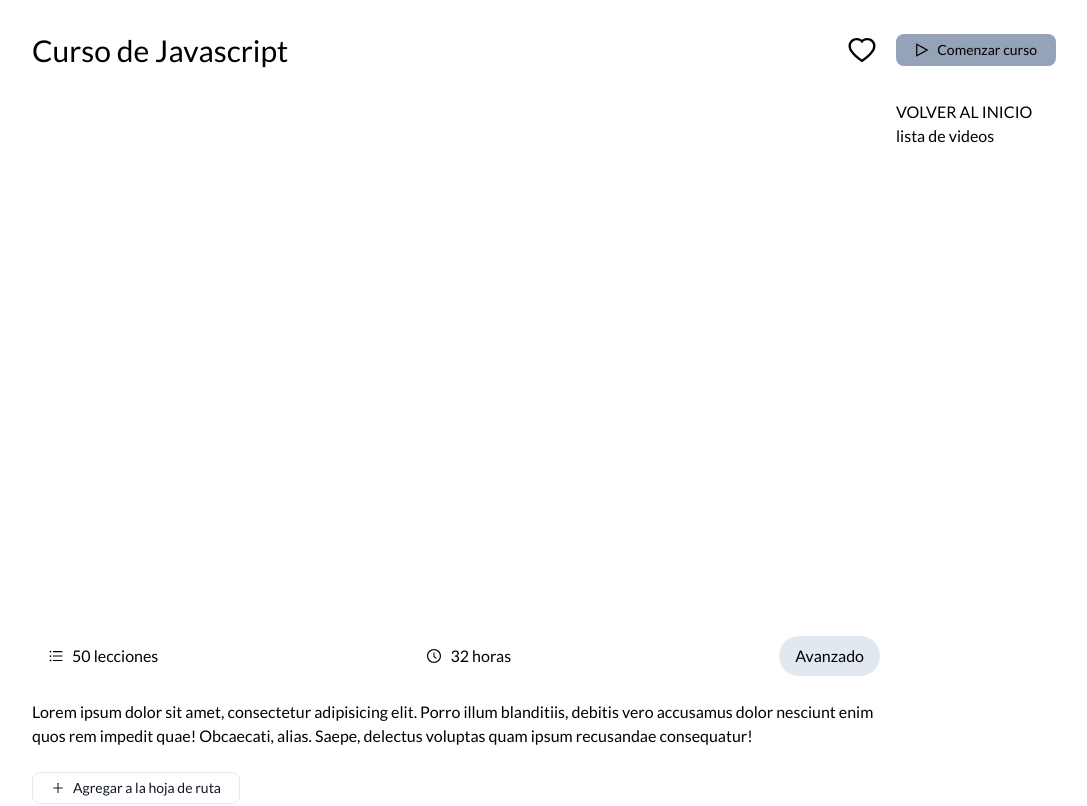
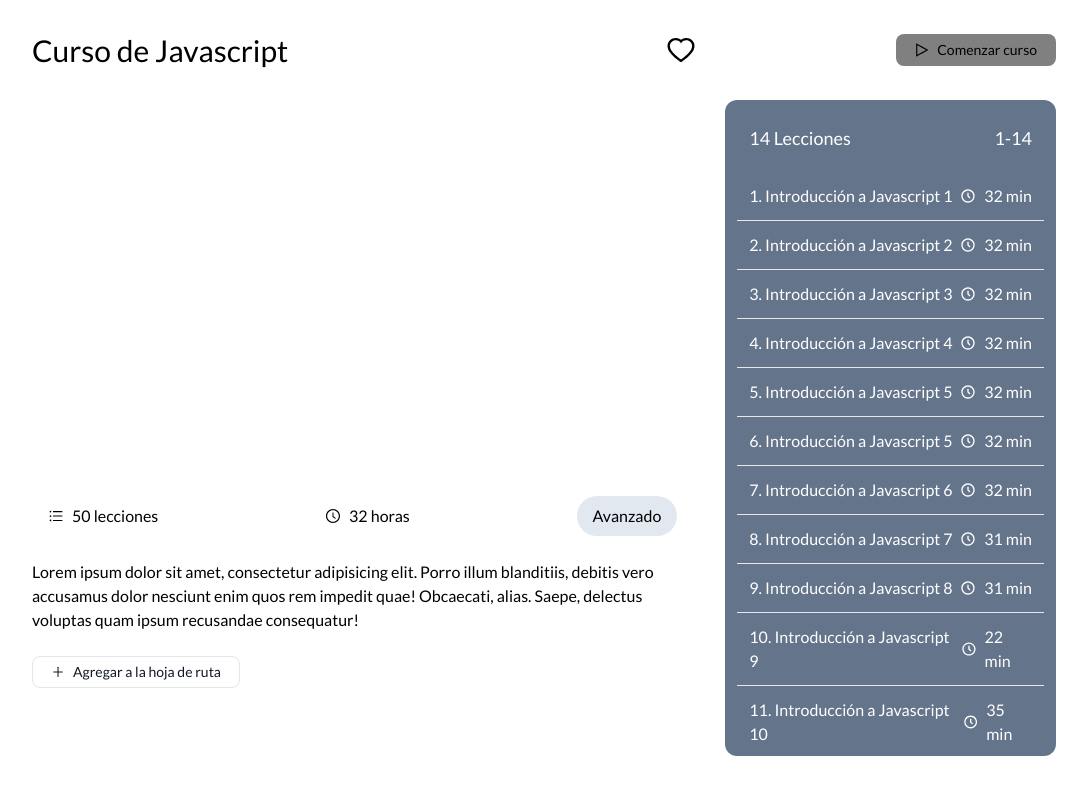
Before and after one commit to No-Country/s6-02-m-java-react, a React (Vite) app in the folder frontend/Pro-Grama/: page /curso in a window 1280 px wide. Shown: the whole page, without its empty margins (96-1183 px from the left). Built offline with nearby package versions, Linux system fonts and the light colour scheme; what tailwindcss-no-scrollbar would draw is missing.

Commit message:
mix description and listaVideo

```diff
--- a/frontend/Pro-Grama/src/pro-grama/components/curso/Description.jsx
+++ b/frontend/Pro-Grama/src/pro-grama/components/curso/Description.jsx
@@ -11,6 +11,7 @@
 import ReactPlayer from "react-player";
 import "./curso.css";
 import { Link } from "react-router-dom";
+import { ListaVideos } from "./ListaVideos";
 
 const courseJsData = {
   title: "Javascript",
@@ -31,11 +32,10 @@
 
   return (
     <>
-      {/* Texto Header  */}
-      <div className="flex items-center px-32 my-6 justify-between max-md:flex-col">
+      <div className="flex items-center max-md:px-8 px-32 my-6 justify-between max-md:flex-col">
         <div
-          className="flex justify-between items-center"
-          style={{ width: "54rem" }}
+          className="flex justify-between items-center  w-8/12 max-md:w-full "
+
         >
           <h2 className="text-3xl">{`Curso de ${courseJsData.title}`}</h2>
           <Button color="white" onClick={handleHearth}>
@@ -47,26 +47,29 @@
           </Button>
         </div>
         <div className="flex justify-end">
-          <Button className="h-8 text-black hover:bg-slate-300 bg-slate-400">
+          <Button
+            className="h-8 text-black hover:bg-slate-300  max-md:w-full max-md:mt-4"
+            style={{ backgroundColor: "grey" }}
+          >
             <GrPlay className="mr-2" />
             Comenzar curso
           </Button>
         </div>
       </div>
+      <div className="flex px-32 max-md:px-8 justify-between gap-8 max-lg:flex-wrap">
+        <div className="flex-col w-8/12 max-lg:w-full  ">
+          <div className="player-wrapper rounded-xl">
+            <ReactPlayer
+              url={courseJsData.video}
+              className="react-player rounded-xl"
+              controls
 
-      {/* Div del Player junto con el lado derecho */}
-      <div className="flex px-32">
-        <div className="flex-col">
-          <ReactPlayer
-            url={courseJsData.video}
-            controls
-            volume="0.5"
-            width={"54rem"}
-            height={"32rem"}
-          />
-
-          {/* Textos debajo del reproductor / Informacion del curso */}
-          <div className="flex justify-between p-4" style={{ width: "54rem" }}>
+              volume="0.5"
+              width={"100%"}
+              height={"100%"}
+            />
+          </div>
+          <div className="flex justify-between p-4" >
             <p className="py-4 flex items-center gap-2">
               {" "}
               <AiOutlineUnorderedList /> {`${courseJsData.lessons} lecciones`}
@@ -79,9 +82,7 @@
               {courseJsData.level}
             </p>
           </div>
-
-          {/* Descripcion del curso */}
-          <div style={{ width: "54rem" }}>
+          <div>
             <p>{courseJsData.description}</p>
           </div>
           <Button color="gray" className="h-8 mt-6">
@@ -89,13 +90,8 @@
             Agregar a la hoja de ruta
           </Button>
         </div>
-
-        {/* Div de la derecha */}
-        <div>
-          <button>
-            <Link to="/">VOLVER AL INICIO</Link>
-          </button>
-          <p>lista de videos</p>
+        <div className="max-lg:w-full w-4/12">
+          <ListaVideos />
         </div>
       </div>
     </>
--- a/frontend/Pro-Grama/src/pro-grama/components/curso/ListaVideos.jsx
+++ b/frontend/Pro-Grama/src/pro-grama/components/curso/ListaVideos.jsx
@@ -1,53 +1,51 @@
-import React from 'react'
-import { Link } from 'react-router-dom'
-import { FiPlay } from 'react-icons/fi'
-import { BiTimeFive } from 'react-icons/bi'
+import React from "react";
+import { BiTimeFive } from "react-icons/bi";
+import "./curso.css";
 
 const arrayCursos = [
-  { id: 1, name: 'Introducción a Javascript 1', time: 32 },
-  { id: 2, name: 'Introducción a Javascript 2', time: 32 },
-  { id: 3, name: 'Introducción a Javascript 3', time: 32 },
-  { id: 4, name: 'Introducción a Javascript 4', time: 32 },
-  { id: 5, name: 'Introducción a Javascript 5', time: 32 },
-  { id: 6, name: 'Introducción a Javascript 5', time: 32 },
-  { id: 7, name: 'Introducción a Javascript 5', time: 32 }
-]
+  { id: 1, name: "Introducción a Javascript 1", time: 32 },
+  { id: 2, name: "Introducción a Javascript 2", time: 32 },
+  { id: 3, name: "Introducción a Javascript 3", time: 32 },
+  { id: 4, name: "Introducción a Javascript 4", time: 32 },
+  { id: 5, name: "Introducción a Javascript 5", time: 32 },
+  { id: 6, name: "Introducción a Javascript 5", time: 32 },
+  { id: 7, name: "Introducción a Javascript 6", time: 32 },
+  { id: 8, name: "Introducción a Javascript 7", time: 31 },
+  { id: 9, name: "Introducción a Javascript 8", time: 31 },
+  { id: 10, name: "Introducción a Javascript 9", time: 22 },
+  { id: 11, name: "Introducción a Javascript 10", time: 35 },
+  { id: 12, name: "Introducción a Javascript 11", time: 37 },
+  { id: 13, name: "Introducción a Javascript 12", time: 39 },
+  { id: 14, name: "Introducción a Javascript 13", time: 32 },
+];
 export const ListaVideos = () => {
   return (
-    <div className='m-10 w-96 '>
-      <div className=' flex place-content-end mb-2'>
-        <Link
-          className=' gap-2 flex items-center text-white bg-gray-500 font-medium rounded-lg text-sm px-5 py-2  '
-          to=''>
-          <FiPlay />
-          Comenzar Curso
-        </Link>
-      </div>
-
-      <div className='bg-slate-500   rounded-sm text-lg max-h-96 p-1 text-white'>
-        <div className='flex justify-between p-5 items-center'>
+    <div>
+      <div className="bg-slate-500 rounded-xl text-lg p-1 text-white list-video">
+        <div className="flex justify-between p-5 items-center">
           <p>{arrayCursos.length} Lecciones</p>
           <p>1-{arrayCursos.length}</p>
         </div>
-        <div className='overflow-y-auto  h-80 scrollbar-none text-base'>
+        <div className="overflow-y-auto list-video_scroll scrollbar-none text-base">
           {arrayCursos.map((curso, index) => (
             <>
               <div
                 key={curso.id}
-                className='flex justify-between px-2 items-center m-3'>
-                <p className=' '>
+                className="flex justify-between px-2 items-center m-3"
+              >
+                <p className=" ">
                   {index + 1}. {curso.name}
                 </p>
-                <div className='flex items-center gap-2 '>
+                <div className="flex items-center gap-2 ">
                   <BiTimeFive />
                   <p>{curso.time} min</p>
                 </div>
               </div>
-              <hr class='h-px mx-2 bg-gray-200 border-0 dark:bg-gray-700 last:h-0' />
+              <hr class="h-px mx-2 bg-gray-200 border-0 dark:bg-gray-700 last:h-0" />
             </>
           ))}
         </div>
       </div>
     </div>
-  )
-}
+  );
+};
--- a/frontend/Pro-Grama/src/pro-grama/components/curso/curso.css
+++ b/frontend/Pro-Grama/src/pro-grama/components/curso/curso.css
@@ -0,0 +1,19 @@
+.player-wrapper {
+    position: relative;
+    padding-top: 56.25%;
+  }
+
+  .react-player {
+    position: absolute;
+    top: 0;
+    left: 0;
+    border-radius: 0.25rem;
+    overflow: hidden;
+  }
+
+  .list-video{
+    height: 41rem;
+  }
+  .list-video_scroll{
+    height: 36rem;
+  }
```
